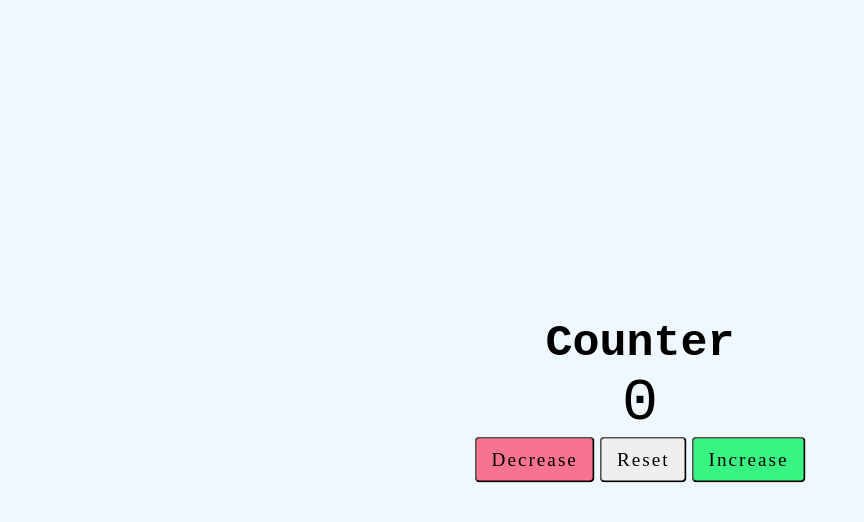
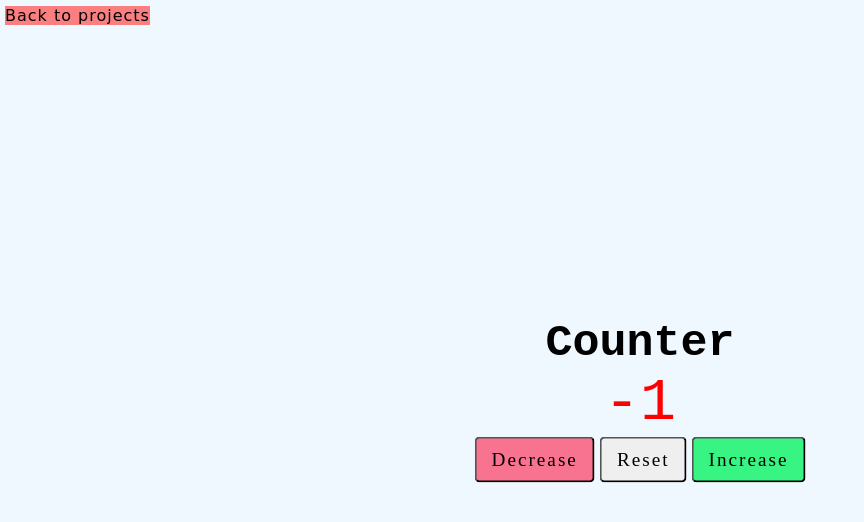
Before and after one commit to GaganMeshram/mywebsite, a plain HTML site: page projects/javascript/counter/index.html in a window 1280 px wide. Both pictures are taken after a click on the button "Decrease". Shown: the whole page, without its empty margins (0-864 px from the left). Drawn offline with Linux system fonts and the light colour scheme.

Commit message:
added new project and gave entry point in mainproject page

```diff
--- a/projects/javascript/color-flicker/style.css
+++ b/projects/javascript/color-flicker/style.css
@@ -41,13 +41,6 @@ body {
 }
 
 .container {
-      /*height: 100vh;
-      position: relative;
-      border: 3px solid green;
-      background-color: aqua;
-
-      */
-      /* height: 100vh; */
 position: absolute;
 justify-content: center;
 top: 50%;
@@ -69,26 +62,7 @@ body {
 -o-border-radius: 4px;
 background-color: cadetblue;
 }
-/*
-.container {
-  margin: 0;
-  position: absolute;
-  text-align: center;
-  top: 50%;
-  left: 50%;
-  -ms-transform: translate(-50%, -50%);
-  transform: translate(-50%, -50%);
-  border-radius: 4px;
-  -webkit-border-radius: 4px;
-  -moz-border-radius: 4px;
-  -ms-border-radius: 4px;
-  -o-border-radius: 4px;
-  border: 1px solid saddlebrown;
-  width: 100%;
-  padding: 10px;
-  font-family: cursive;
-  background-color: aliceblue;
-} */
+
 
 .container span {
 display: block;
@@ -108,3 +82,18 @@ body {
 cursor: pointer;
 
 }
+
+.back-container{
+      display: flex;
+    height: 30px;
+    /* border: 1px solid black; */
+    align-items: center;
+    padding: 15px 5px;
+}
+.back-btn{
+    font-family: cursive;
+    background-color: rgb(255 90 90 / 76%);
+    color: rgb(0 0 0);
+    letter-spacing: 1px;
+    text-decoration: none;
+}
--- a/projects/javascript/counter/app.js
+++ b/projects/javascript/counter/app.js
@@ -0,0 +1,37 @@
+// seetitng count initial value to 0
+
+let count = 0;
+
+// selecting value and all the button that has .btn class
+
+let value = document.querySelector("#value");
+let btns = document.querySelectorAll(".btn");
+
+// applying query selector to all btn at once
+
+function setColor(c, v) {
+  if (c < 0) {
+    v.style.color = "red";
+  }
+  if (c > 0) {
+    v.style.color = "green";
+  }
+  if (c === 0) {
+    v.style.color = "black";
+  }
+}
+
+btns.forEach(function (btn) {
+  btn.addEventListener("click", function (e) {
+    const styles = e.currentTarget.classList;
+    if (styles.contains("decrease")) {
+      count--;
+    } else if (styles.contains("increase")) {
+      count++;
+    } else {
+      count = 0;
+    }
+    setColor(count, value);
+    value.textContent = count;
+  });
+});
--- a/projects/javascript/counter/index.html
+++ b/projects/javascript/counter/index.html
@@ -1,13 +1,20 @@
 <!DOCTYPE html>
 <html lang="en">
   <head>
-    <meta charset="UTF-8">
-    <meta name="viewport" content="width=device-width, initial-scale=1.0">
+    <meta charset="UTF-8" />
+    <meta name="viewport" content="width=device-width, initial-scale=1.0" />
     <title>Counter</title>
-    <link rel="stylesheet" href="./style.css">
+    <link rel="stylesheet" href="./style.css" />
   </head>
   <body>
     <main>
+      <nav>
+        <div class="back-container">
+          <a class="back-btn" href="../javascript-projects.html"
+            >Back to projects</a
+          >
+        </div>
+      </nav>
       <div class="container">
         <h1>Counter</h1>
         <span id="value">0</span>
@@ -15,9 +22,7 @@
           <button class="btn decrease">decrease</button>
           <button class="btn reset">reset</button>
           <button class="btn increase">increase</button>
-
         </div>
-
       </div>
     </main>
 
--- a/projects/javascript/counter/style.css
+++ b/projects/javascript/counter/style.css
@@ -68,3 +68,18 @@ main {
 .decrease{
     background-color: #ff174396;
 }
+
+.back-container{
+      display: flex;
+    height: 30px;
+    /* border: 1px solid black; */
+    align-items: center;
+    padding: 15px 5px;
+}
+.back-btn{
+    font-family: cursive;
+    background-color: rgb(255 90 90 / 76%);
+    color: rgb(0 0 0);
+    letter-spacing: 1px;
+    text-decoration: none;
+}
--- a/projects/javascript/jsProjects.css
+++ b/projects/javascript/jsProjects.css
@@ -13,7 +13,7 @@ nav{
 
 .banner{
     border: 1px solid black;
-    height: 400px;
+    height: 200px;
 }
 
 .container{
```
Also changed, not shown: projects/javascript/color-flicker/index.html (+9 -2 lines), projects/javascript/javascript-projects.html (+2 -0 lines). Lines whose indentation alone changed are shown as unchanged.
